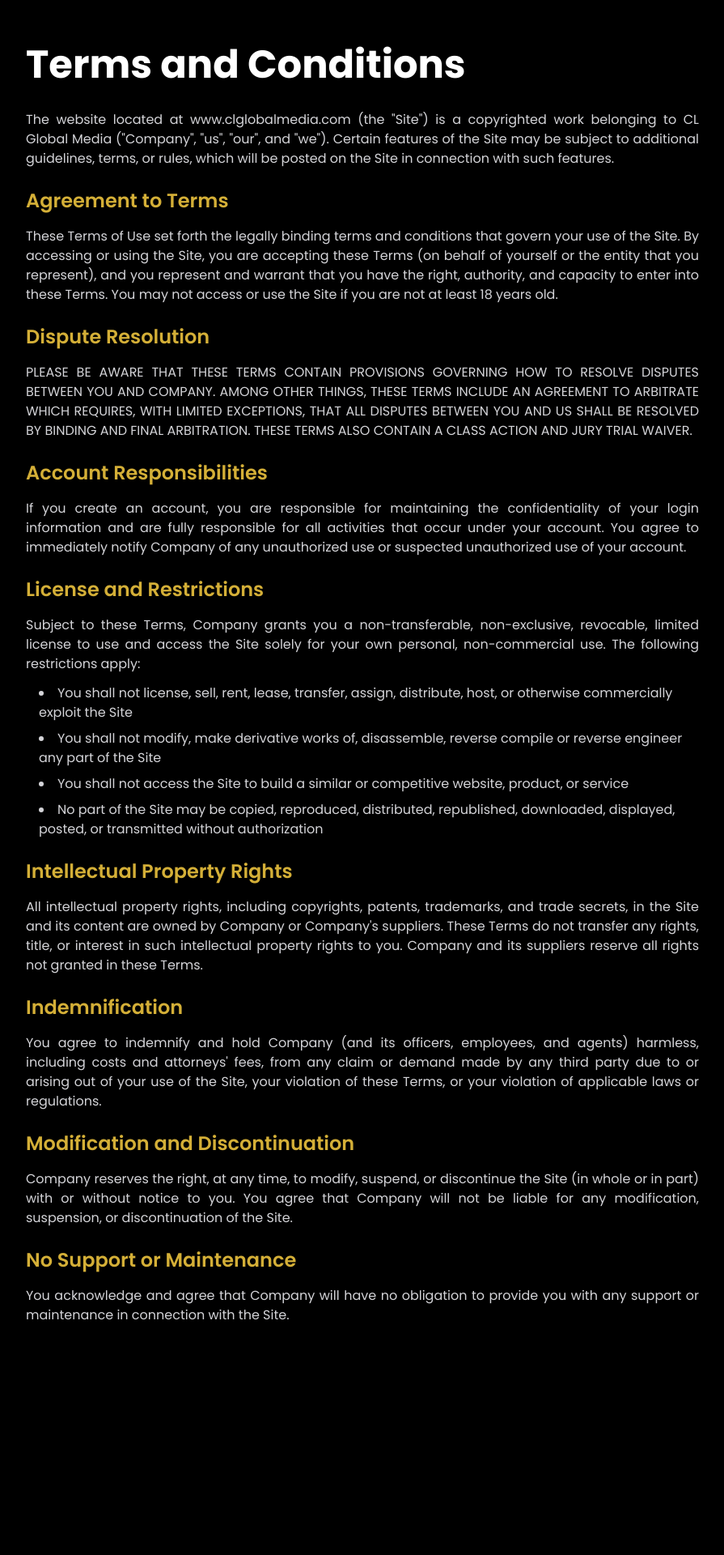
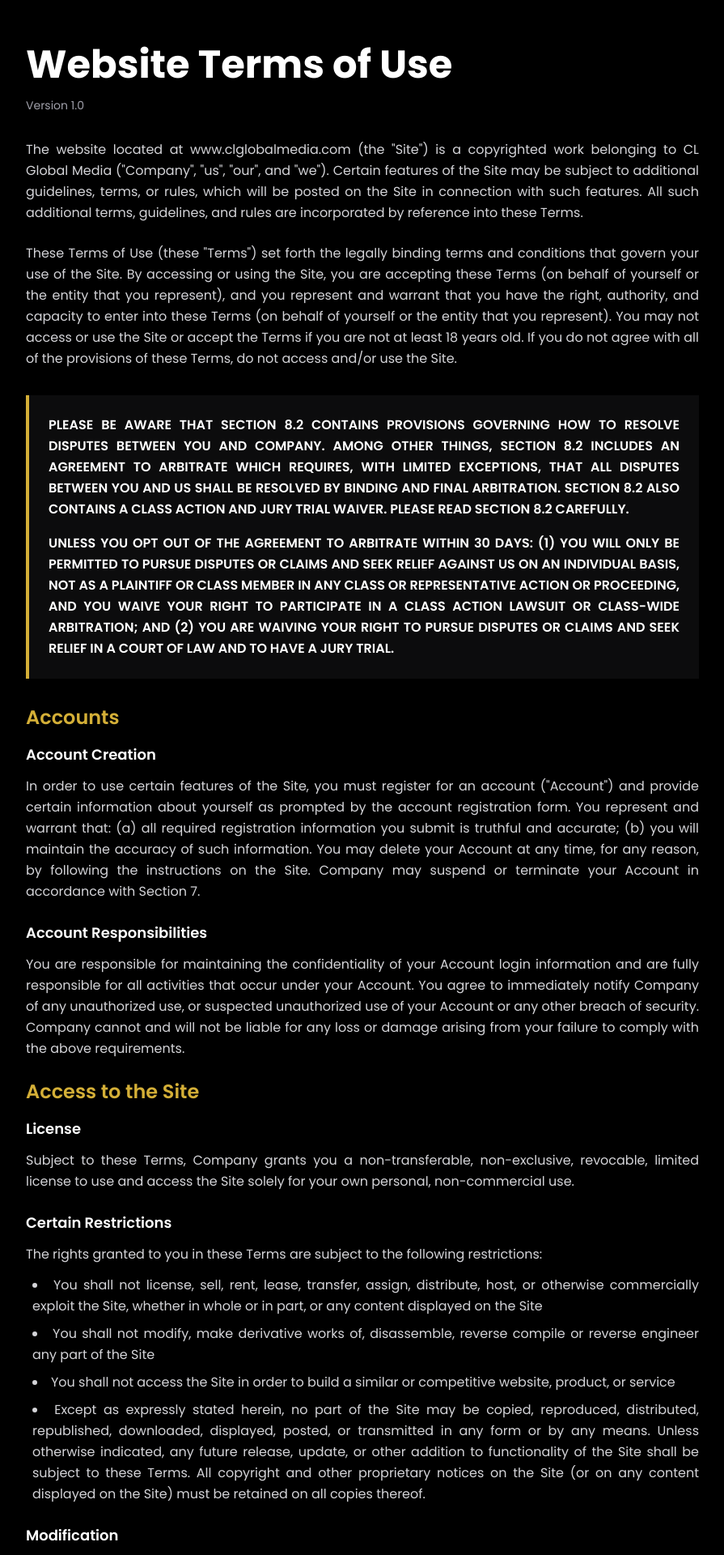
Before and after one commit to saudbaig79/clglobalme, a Next.js app: page /terms-and-conditions in a window 1280 px wide. Shown: the part 40-1960 px from the top of the page at 81% size, without its empty margins (192-1087 px from the left). Before the commit the page ends 1756 px from the top, so only its background shows below. Built offline with nearby package versions, Linux system fonts and the light colour scheme.

Commit message:
feat: update Terms and Conditions page with original content\n\nInclude all legal sections and formatting from the original site.

```diff
--- a/app/terms-and-conditions/page.tsx
+++ b/app/terms-and-conditions/page.tsx
@@ -7,73 +7,82 @@ export default function TermsAndConditions() {
     <main className="min-h-screen bg-black pt-24 pb-20">
       <div className="max-w-4xl mx-auto px-4 sm:px-6 lg:px-8">
         <AnimatedSection animation="fade-in-up">
-          <h1 className="text-4xl md:text-5xl font-bold text-white mb-8">Terms and Conditions</h1>
-          <div className="text-zinc-300 text-lg leading-relaxed space-y-6">
+          <h1 className="text-4xl md:text-5xl font-bold text-white mb-4">Website Terms of Use</h1>
+          <p className="text-zinc-400 mb-8 text-sm">Version 1.0</p>
+
+          <div className="text-zinc-300 text-base leading-relaxed space-y-6">
             <section>
-              <p className="text-justify text-base">
-                The website located at www.clglobalmedia.com (the "Site") is a copyrighted work belonging to CL Global Media ("Company", "us", "our", and "we"). Certain features of the Site may be subject to additional guidelines, terms, or rules, which will be posted on the Site in connection with such features.
+              <p className="text-justify">
+                The website located at www.clglobalmedia.com (the "Site") is a copyrighted work belonging to CL Global Media ("Company", "us", "our", and "we"). Certain features of the Site may be subject to additional guidelines, terms, or rules, which will be posted on the Site in connection with such features. All such additional terms, guidelines, and rules are incorporated by reference into these Terms.
               </p>
             </section>
 
             <section>
-              <h2 className="text-2xl font-semibold text-[#d4af37] mb-4">Agreement to Terms</h2>
-              <p className="text-justify text-base">
-                These Terms of Use set forth the legally binding terms and conditions that govern your use of the Site. By accessing or using the Site, you are accepting these Terms (on behalf of yourself or the entity that you represent), and you represent and warrant that you have the right, authority, and capacity to enter into these Terms. You may not access or use the Site if you are not at least 18 years old.
+              <p className="text-justify">
+                These Terms of Use (these "Terms") set forth the legally binding terms and conditions that govern your use of the Site. By accessing or using the Site, you are accepting these Terms (on behalf of yourself or the entity that you represent), and you represent and warrant that you have the right, authority, and capacity to enter into these Terms (on behalf of yourself or the entity that you represent). You may not access or use the Site or accept the Terms if you are not at least 18 years old. If you do not agree with all of the provisions of these Terms, do not access and/or use the Site.
+              </p>
+            </section>
+
+            <section className="bg-zinc-900/50 border-l-4 border-[#d4af37] p-6 my-8">
+              <p className="text-white font-semibold text-justify">
+                PLEASE BE AWARE THAT SECTION 8.2 CONTAINS PROVISIONS GOVERNING HOW TO RESOLVE DISPUTES BETWEEN YOU AND COMPANY. AMONG OTHER THINGS, SECTION 8.2 INCLUDES AN AGREEMENT TO ARBITRATE WHICH REQUIRES, WITH LIMITED EXCEPTIONS, THAT ALL DISPUTES BETWEEN YOU AND US SHALL BE RESOLVED BY BINDING AND FINAL ARBITRATION. SECTION 8.2 ALSO CONTAINS A CLASS ACTION AND JURY TRIAL WAIVER. PLEASE READ SECTION 8.2 CAREFULLY.
+              </p>
+              <p className="text-white font-semibold text-justify mt-4">
+                UNLESS YOU OPT OUT OF THE AGREEMENT TO ARBITRATE WITHIN 30 DAYS: (1) YOU WILL ONLY BE PERMITTED TO PURSUE DISPUTES OR CLAIMS AND SEEK RELIEF AGAINST US ON AN INDIVIDUAL BASIS, NOT AS A PLAINTIFF OR CLASS MEMBER IN ANY CLASS OR REPRESENTATIVE ACTION OR PROCEEDING, AND YOU WAIVE YOUR RIGHT TO PARTICIPATE IN A CLASS ACTION LAWSUIT OR CLASS-WIDE ARBITRATION; AND (2) YOU ARE WAIVING YOUR RIGHT TO PURSUE DISPUTES OR CLAIMS AND SEEK RELIEF IN A COURT OF LAW AND TO HAVE A JURY TRIAL.
               </p>
             </section>
 
             <section>
-              <h2 className="text-2xl font-semibold text-[#d4af37] mb-4">Dispute Resolution</h2>
-              <p className="text-justify text-base">
-                PLEASE BE AWARE THAT THESE TERMS CONTAIN PROVISIONS GOVERNING HOW TO RESOLVE DISPUTES BETWEEN YOU AND COMPANY. AMONG OTHER THINGS, THESE TERMS INCLUDE AN AGREEMENT TO ARBITRATE WHICH REQUIRES, WITH LIMITED EXCEPTIONS, THAT ALL DISPUTES BETWEEN YOU AND US SHALL BE RESOLVED BY BINDING AND FINAL ARBITRATION. THESE TERMS ALSO CONTAIN A CLASS ACTION AND JURY TRIAL WAIVER.
+              <h2 className="text-2xl font-semibold text-[#d4af37] mb-4">Accounts</h2>
+
+              <h3 className="text-lg font-semibold text-white mb-3">Account Creation</h3>
+              <p className="text-justify mb-6">
+                In order to use certain features of the Site, you must register for an account ("Account") and provide certain information about yourself as prompted by the account registration form. You represent and warrant that: (a) all required registration information you submit is truthful and accurate; (b) you will maintain the accuracy of such information. You may delete your Account at any time, for any reason, by following the instructions on the Site. Company may suspend or terminate your Account in accordance with Section 7.
+              </p>
+
+              <h3 className="text-lg font-semibold text-white mb-3">Account Responsibilities</h3>
+              <p className="text-justify">
+                You are responsible for maintaining the confidentiality of your Account login information and are fully responsible for all activities that occur under your Account. You agree to immediately notify Company of any unauthorized use, or suspected unauthorized use of your Account or any other breach of security. Company cannot and will not be liable for any loss or damage arising from your failure to comply with the above requirements.
               </p>
             </section>
 
             <section>
-              <h2 className="text-2xl font-semibold text-[#d4af37] mb-4">Account Responsibilities</h2>
-              <p className="text-justify text-base mb-3">
-                If you create an account, you are responsible for maintaining the confidentiality of your login information and are fully responsible for all activities that occur under your account. You agree to immediately notify Company of any unauthorized use or suspected unauthorized use of your account.
+              <h2 className="text-2xl font-semibold text-[#d4af37] mb-4">Access to the Site</h2>
+
+              <h3 className="text-lg font-semibold text-white mb-3">License</h3>
+              <p className="text-justify mb-6">
+                Subject to these Terms, Company grants you a non-transferable, non-exclusive, revocable, limited license to use and access the Site solely for your own personal, non-commercial use.
               </p>
-            </section>
 
-            <section>
-              <h2 className="text-2xl font-semibold text-[#d4af37] mb-4">License and Restrictions</h2>
-              <p className="text-justify text-base mb-3">
-                Subject to these Terms, Company grants you a non-transferable, non-exclusive, revocable, limited license to use and access the Site solely for your own personal, non-commercial use. The following restrictions apply:
+              <h3 className="text-lg font-semibold text-white mb-3">Certain Restrictions</h3>
+              <p className="text-justify mb-3">
+                The rights granted to you in these Terms are subject to the following restrictions:
               </p>
-              <ul className="list-disc list-inside space-y-2 ml-4 text-base">
-                <li>You shall not license, sell, rent, lease, transfer, assign, distribute, host, or otherwise commercially exploit the Site</li>
+              <ul className="list-disc list-inside space-y-2 ml-2 mb-6 text-justify">
+                <li>You shall not license, sell, rent, lease, transfer, assign, distribute, host, or otherwise commercially exploit the Site, whether in whole or in part, or any content displayed on the Site</li>
                 <li>You shall not modify, make derivative works of, disassemble, reverse compile or reverse engineer any part of the Site</li>
-                <li>You shall not access the Site to build a similar or competitive website, product, or service</li>
-                <li>No part of the Site may be copied, reproduced, distributed, republished, downloaded, displayed, posted, or transmitted without authorization</li>
+                <li>You shall not access the Site in order to build a similar or competitive website, product, or service</li>
+                <li>Except as expressly stated herein, no part of the Site may be copied, reproduced, distributed, republished, downloaded, displayed, posted, or transmitted in any form or by any means. Unless otherwise indicated, any future release, update, or other addition to functionality of the Site shall be subject to these Terms. All copyright and other proprietary notices on the Site (or on any content displayed on the Site) must be retained on all copies thereof.</li>
               </ul>
-            </section>
 
-            <section>
-              <h2 className="text-2xl font-semibold text-[#d4af37] mb-4">Intellectual Property Rights</h2>
-              <p className="text-justify text-base">
-                All intellectual property rights, including copyrights, patents, trademarks, and trade secrets, in the Site and its content are owned by Company or Company's suppliers. These Terms do not transfer any rights, title, or interest in such intellectual property rights to you. Company and its suppliers reserve all rights not granted in these Terms.
+              <h3 className="text-lg font-semibold text-white mb-3">Modification</h3>
+              <p className="text-justify mb-6">
+                Company reserves the right, at any time, to modify, suspend, or discontinue the Site (in whole or in part) with or without notice to you. You agree that Company will not be liable to you or to any third party for any modification, suspension, or discontinuation of the Site or any part thereof.
               </p>
-            </section>
 
-            <section>
-              <h2 className="text-2xl font-semibold text-[#d4af37] mb-4">Indemnification</h2>
-              <p className="text-justify text-base">
-                You agree to indemnify and hold Company (and its officers, employees, and agents) harmless, including costs and attorneys' fees, from any claim or demand made by any third party due to or arising out of your use of the Site, your violation of these Terms, or your violation of applicable laws or regulations.
+              <h3 className="text-lg font-semibold text-white mb-3">No Support or Maintenance</h3>
+              <p className="text-justify mb-6">
+                You acknowledge and agree that Company will have no obligation to provide you with any support or maintenance in connection with the Site.
               </p>
-            </section>
 
-            <section>
-              <h2 className="text-2xl font-semibold text-[#d4af37] mb-4">Modification and Discontinuation</h2>
-              <p className="text-justify text-base">
-                Company reserves the right, at any time, to modify, suspend, or discontinue the Site (in whole or in part) with or without notice to you. You agree that Company will not be liable for any modification, suspension, or discontinuation of the Site.
+              <h3 className="text-lg font-semibold text-white mb-3">Ownership</h3>
+              <p className="text-justify mb-6">
+                You acknowledge that all the intellectual property rights, including copyrights, patents, trademarks, and trade secrets, in the Site and its content are owned by Company or Company's suppliers. Neither these Terms (nor your access to the Site) transfers to you or any third party any rights, title or interest in or to such intellectual property rights, except for the limited access rights expressly set forth in Section 2.1. Company and its suppliers reserve all rights not granted in these Terms. There are no implied licenses granted under these Terms.
               </p>
-            </section>
 
-            <section>
-              <h2 className="text-2xl font-semibold text-[#d4af37] mb-4">No Support or Maintenance</h2>
-              <p className="text-justify text-base">
-                You acknowledge and agree that Company will have no obligation to provide you with any support or maintenance in connection with the Site.
+              <h3 className="text-lg font-semibold text-white mb-3">Indemnification</h3>
+              <p className="text-justify">
+                You agree to indemnify and hold Company (and its officers, employees, and agents) harmless, including costs and attorneys&apos; fees, from any claim or demand made by any third party due to or arising out of (a) your use of the Site, (b) your violation of these Terms or (c) your violation of applicable laws or regulations. Company reserves the right, at your expense, to assume the exclusive defence and control of any matter for which you are required to indemnify us, and you agree to cooperate with our defence of these claims. You agree not to settle any matter without the prior written consent of Company. Company will use reasonable efforts to notify you of any such claim, action, or proceeding upon becoming aware of it.
               </p>
             </section>
           </div>
```
